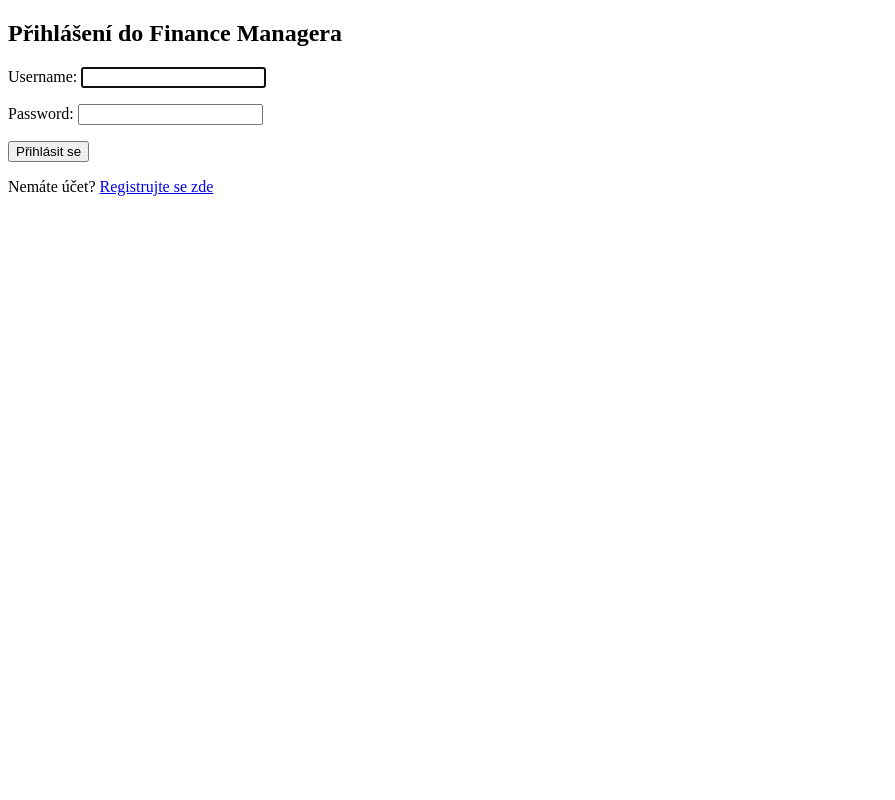
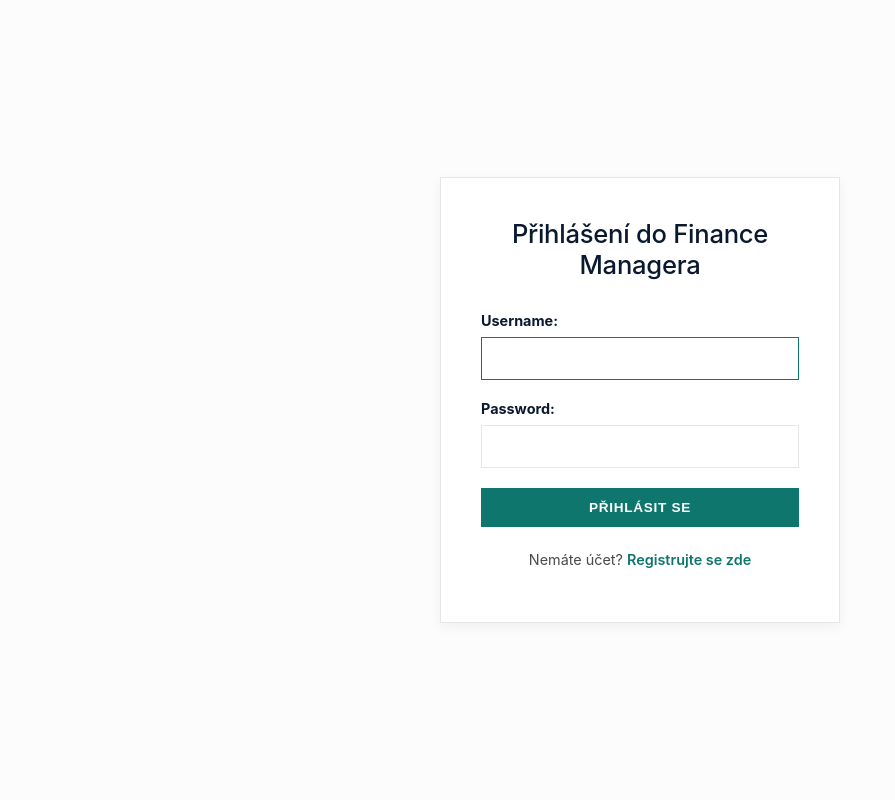
Before and after one commit to Art1mod/financial-manager, a Django app: page /accounts/login/ in a window 1280 px wide. Shown: the whole page, without its empty margins (0-895 px from the left). Run offline with Django 5.2, Linux system fonts and the light colour scheme.

Commit message:
feat: implement unified auth style architecture and fix registration routing
- Created centralized  to share layout parameters across entry portals.
- Wrapped login and registration screens into unified, centered column card components.
- Adjusted main form titles to use a cleaner, medium font weight in theme navy blue.
- Switched hardcoded registration link to Django's native dynamic URL routing tag.

```diff
--- /dev/null
+++ b/budget/static/budget/css/auth.css
@@ -0,0 +1,129 @@
+/* ==========================================================================
+   FIXED AUTHENTICATION PAGE LAYOUT
+   ========================================================================== */
+
+/* 1. Base setup to center the card on screen */
+body {
+    background-color: #fcfcfd;
+    font-family: -apple-system, BlinkMacSystemFont, "Segoe UI", Roboto, sans-serif;
+    margin: 0;
+    padding: 0;
+    display: flex;
+    justify-content: center;
+    align-items: center;
+    min-height: 100vh;
+}
+
+/* 2. Structured Card Container */
+.login-container {
+    background: #ffffff;
+    border: 1px solid #e5e7eb;
+    padding: 2.5rem;
+    width: 100%;
+    max-width: 400px;
+    box-shadow: 0 4px 12px rgba(10, 25, 47, 0.05);
+    box-sizing: border-box;
+    display: flex;
+    flex-direction: column;
+}
+
+/* 3. Title Heading (Navy Blue) */
+.login-container h2,
+.login-box h2 {
+    color: #0a192f !important; /* Deep Navy Blue */
+    font-weight: 500;
+    font-size: 1.6rem;
+    margin-top: 0;
+    margin-bottom: 2rem;
+    text-align: center;
+    letter-spacing: -0.01em;
+}
+
+/* 4. Django Form Blocks Wrapper Fix */
+form {
+    width: 100%;
+}
+
+/* Forces each label/input pair onto its own individual row line */
+form p {
+    display: block !important;
+    margin: 0 0 1.25rem 0 !important;
+    width: 100%;
+}
+
+/* 5. Block Labels (Navy Blue) */
+form label {
+    display: block;
+    font-weight: 700;
+    color: #0a192f;
+    font-size: 0.9rem;
+    margin-bottom: 0.5rem;
+}
+
+/* 6. Form Inputs */
+form input[type="text"],
+form input[type="password"],
+form input {
+    display: block;
+    padding: 0.75rem;
+    border: 1px solid #e5e7eb;
+    background-color: #ffffff;
+    font-size: 0.95rem;
+    width: 100%;
+    box-sizing: border-box;
+    margin-bottom: 0.5rem;
+    transition: border-color 0.2s ease;
+}
+
+/* Active Highlight Focus State (Elegant Green) */
+form input:focus {
+    outline: none;
+    border-color: #0f766e;
+}
+
+/* 7. Submit Button (Elegant Green to Dark Navy Blue on Hover) */
+form button,
+form input[type="submit"] {
+    display: block;
+    background: #0f766e !important;
+    color: #ffffff !important;
+    border: none !important;
+    outline: none !important;
+    width: 100%;
+    padding: 0.75rem;
+    font-weight: 700;
+    text-transform: uppercase;
+    letter-spacing: 0.05em;
+    font-size: 0.85rem;
+    margin-top: 1rem;
+    cursor: pointer;
+    transition: background-color 0.2s ease;
+}
+
+form button:hover,
+form input[type="submit"]:hover {
+    background: #0a192f !important;
+}
+
+/* 8. Registration Footer Link Positioning */
+form + p,
+.auth-footer {
+    display: block;
+    text-align: center;
+    margin-top: 1.5rem;
+    font-size: 0.9rem;
+    color: #4a4a4a;
+    width: 100%;
+}
+
+a {
+    color: #0f766e;
+    text-decoration: none;
+    font-weight: 600;
+    transition: color 0.2s ease;
+}
+
+a:hover {
+    color: #0a192f;
+    text-decoration: underline;
+}
--- a/templates/registration/login.html
+++ b/templates/registration/login.html
@@ -1,16 +1,25 @@
+{% load static %}
 <!DOCTYPE html>
 <html lang="cs">
 <head>
     <meta charset="UTF-8">
     <title>Přihlášení</title>
+    <link rel="stylesheet" href="{% static 'budget/css/auth.css' %}">
 </head>
 <body>
+    <div class="login-container">
+
     <h2>Přihlášení do Finance Managera</h2>
-    <form method="post">
+
+    <form method="POST">
         {% csrf_token %}
         {{ form.as_p }}
         <button type="submit">Přihlásit se</button>
     </form>
-    <p>Nemáte účet? <a href="{% url 'register' %}">Registrujte se zde</a></p>
+
+    <p class="auth-footer">
+    Nemáte účet? <a href="{% url 'register' %}">Registrujte se zde</a>
+    </p>
+</div>
 </body>
 </html>
```
Also changed, not shown: templates/registration/register.html (+11 -1 lines).
